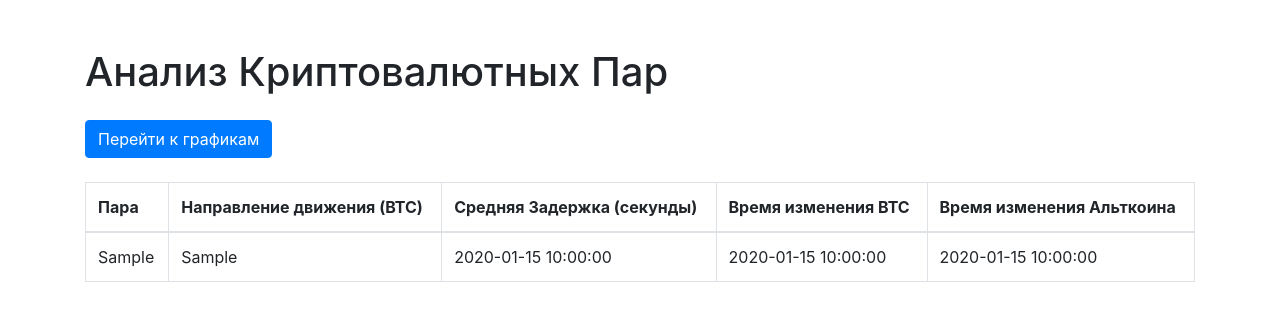
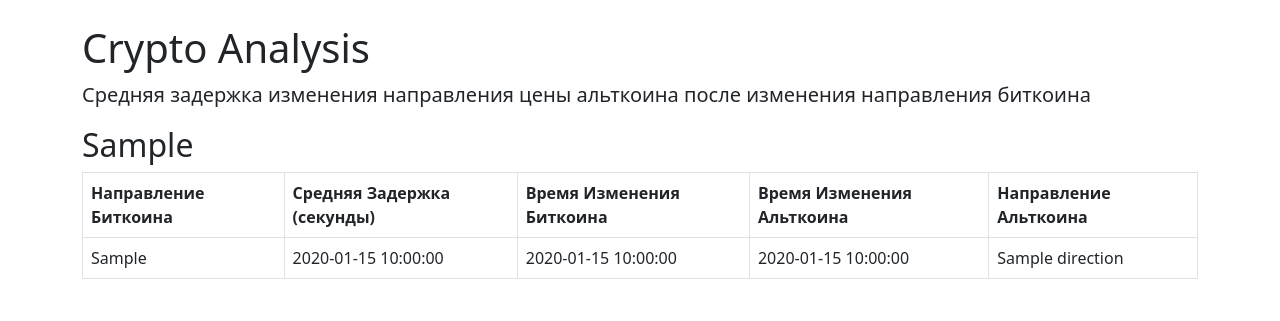
Before and after one commit to MomotEd/CriptoAnalytics, a FastAPI app: template templates/index.html in a window 1280 px wide. Shown: the top 321 px of the page. Run offline with FastAPI, Linux system fonts and the light colour scheme; the template is opened without the code that fills it: most values are stand-ins (such as "Sample title", 1, 10 or a date in 2020); some libraries are stand-ins or nearby versions.

```diff
--- a/main.py
+++ b/main.py
@@ -7,7 +7,7 @@ import ccxt.async_support as ccxt
 import asyncio
 import plotly.graph_objs as go
 from plotly.subplots import make_subplots
-from datetime import datetime, timedelta
+from datetime import timedelta
 
 from starlette.responses import JSONResponse
 
@@ -16,7 +16,7 @@ app = FastAPI()
 # Указываем путь к шаблонам
 templates = Jinja2Templates(directory="templates")
 
-async def fetch_data(exchange, symbol, timeframe='1h', limit=168):  # 168 часов = 7 дней
+async def fetch_data(exchange, symbol, timeframe='1s', limit=168*60*60):  # 168 часов = 7 дней
     """Асинхронное получение данных OHLCV для символа"""
     try:
         ohlcv = await exchange.fetch_ohlcv(symbol, timeframe=timeframe, limit=limit)
@@ -46,9 +46,9 @@ async def index(request: Request):
     # Обработка данных биткоина
     btc_data = get_price_changes(btc_data)
 
-    # Получаем список всех тикеров
+    # Получаем список всех тикеров, оканчивающихся на /USDT
     markets = await exchange.load_markets()
-    ticker_symbols = [symbol for symbol in markets.keys() if symbol != 'BTC/USDT' and symbol.endswith('/USDT')][0:10]
+    ticker_symbols = [symbol for symbol in markets.keys() if symbol != 'BTC/USDT' and symbol.endswith('/USDT')]
 
     # Асинхронно получаем данные по всем тикерам
     tasks = [fetch_data(exchange, symbol) for symbol in ticker_symbols]
@@ -67,7 +67,7 @@ async def index(request: Request):
             merged_data = pd.merge_asof(altcoin_data, btc_data[['timestamp', 'direction', 'close']],
                                         on='timestamp', suffixes=('', '_btc'))
 
-            # Отбираем только те строки, где направление альткоина совпадает с направлением биткоина
+            # Отбираем строки, где направление альткоина совпадает с направлением биткоина
             matching_data = merged_data[merged_data['direction'] == merged_data['direction_btc']]
 
             if not matching_data.empty:
@@ -122,15 +122,16 @@ async def graph(request: Request):
     end_date = btc_data['timestamp'].max()
     start_date = end_date - timedelta(days=7)
 
-    # Получаем список всех тикеров
+    # Получаем список всех тикеров, оканчивающихся на /USDT
     markets = await exchange.load_markets()
-    ticker_symbols = [symbol for symbol in markets.keys() if symbol != 'BTC/USDT' and symbol.endswith('/USDT')][0:10]
+    ticker_symbols = [symbol for symbol in markets.keys() if symbol != 'BTC/USDT' and symbol.endswith('/USDT')]
 
     # Асинхронно получаем данные по всем тикерам
     tasks = [fetch_data(exchange, symbol) for symbol in ticker_symbols]
     results = await asyncio.gather(*tasks)
 
     graphs = []
+    correlation_threshold = 0.8  # Порог корреляции для фильтрации
 
     for symbol, altcoin_data in zip(ticker_symbols, results):
         if altcoin_data is None:
@@ -139,26 +140,25 @@ async def graph(request: Request):
         try:
             altcoin_data = get_price_changes(altcoin_data)
 
-            # Сводим данные по времени и направлению движения
-            merged_data = pd.merge_asof(altcoin_data, btc_data[['timestamp', 'direction', 'close']],
-                                        on='timestamp', suffixes=('', '_btc'))
+            # Приводим временные ряды биткоина и альткоина к одному временному интервалу
+            merged_data = pd.merge_asof(altcoin_data[['timestamp', 'close']], btc_data[['timestamp', 'close']], on='timestamp', suffixes=('', '_btc'))
 
-            # Отбираем только те строки, где направление альткоина совпадает с направлением биткоина
-            matching_data = merged_data[merged_data['direction'] == merged_data['direction_btc']]
+            # Вычисляем коэффициент корреляции
+            correlation = merged_data['close'].corr(merged_data['close_btc'])
 
-            if not matching_data.empty:
-                # Создаем графики для биткоина и альткоина
+            if correlation >= correlation_threshold:
+                # Создаем графики для биткоина и альткоина, если они статистически похожи
                 fig = make_subplots(specs=[[{"secondary_y": True}]])
 
                 # График цены биткоина
                 fig.add_trace(
-                    go.Scatter(x=matching_data['timestamp'], y=matching_data['close_btc'], mode='lines', name='BTC/USDT'),
+                    go.Scatter(x=btc_data['timestamp'], y=btc_data['close'], mode='lines', name='BTC/USDT'),
                     secondary_y=False,
                 )
 
                 # График цены альткоина
                 fig.add_trace(
-                    go.Scatter(x=matching_data['timestamp'], y=matching_data['close'], mode='lines', name=symbol),
+                    go.Scatter(x=altcoin_data['timestamp'], y=altcoin_data['close'], mode='lines', name=symbol),
                     secondary_y=True,
                 )
 
@@ -169,7 +169,7 @@ async def graph(request: Request):
 
                 # Настройка заголовка
                 fig.update_layout(
-                    title_text=f"Сравнение цен BTC/USDT и {symbol}",
+                    title_text=f"Сравнение цен BTC/USDT и {symbol} (Корреляция: {correlation:.2f})",
                     height=600,
                 )
 
--- a/templates/index.html
+++ b/templates/index.html
@@ -4,36 +4,42 @@
     <meta charset="UTF-8">
     <meta name="viewport" content="width=device-width, initial-scale=1.0">
     <title>Crypto Analysis</title>
-    <link href="https://stackpath.bootstrapcdn.com/bootstrap/4.5.2/css/bootstrap.min.css" rel="stylesheet">
+    <link href="https://cdn.jsdelivr.net/npm/bootstrap@5.3.0/dist/css/bootstrap.min.css" rel="stylesheet">
 </head>
 <body>
-    <div class="container mt-5">
-        <h1 class="mb-4">Анализ Криптовалютных Пар</h1>
-        <a href="/graph" class="btn btn-primary mb-4">Перейти к графикам</a>
+<div class="container">
+    <h1 class="mt-4">Crypto Analysis</h1>
+    <p class="lead">Средняя задержка изменения направления цены альткоина после изменения направления биткоина</p>
+
+    {% if data %}
+        {% for result in data %}
+            <h2>{{ result.altcoin_pair }}</h2>
             <table class="table table-bordered">
                 <thead>
                 <tr>
-                    <th>Пара</th>
-                    <th>Направление движения (BTC)</th>
+                    <th>Направление Биткоина</th>
                     <th>Средняя Задержка (секунды)</th>
-                    <th>Время изменения BTC</th>
-                    <th>Время изменения Альткоина</th>
+                    <th>Время Изменения Биткоина</th>
+                    <th>Время Изменения Альткоина</th>
+                    <th>Направление Альткоина</th>
                 </tr>
                 </thead>
                 <tbody>
-                {% for item in data %}
-                    {% for result in item.result %}
+                {% for item in result.result %}
                     <tr>
-                        <td>{{ item.altcoin_pair }}</td>
-                        <td>{{ result.direction_btc }}</td>
-                        <td>{{ result.time_delay }}</td>
-                        <td>{{ result.btc_time }}</td>
-                        <td>{{ result.altcoin_time }}</td>
+                        <td>{{ item.direction_btc }}</td>
+                        <td>{{ item.time_delay }}</td>
+                        <td>{{ item.btc_time }}</td>
+                        <td>{{ item.altcoin_time }}</td>
+                        <td>{{ item.direction }}</td>
                     </tr>
-                    {% endfor %}
                 {% endfor %}
                 </tbody>
             </table>
+        {% endfor %}
+    {% else %}
+        <p>No data available.</p>
+    {% endif %}
 </div>
 </body>
 </html>
```
Lines whose indentation alone changed are shown as unchanged.
